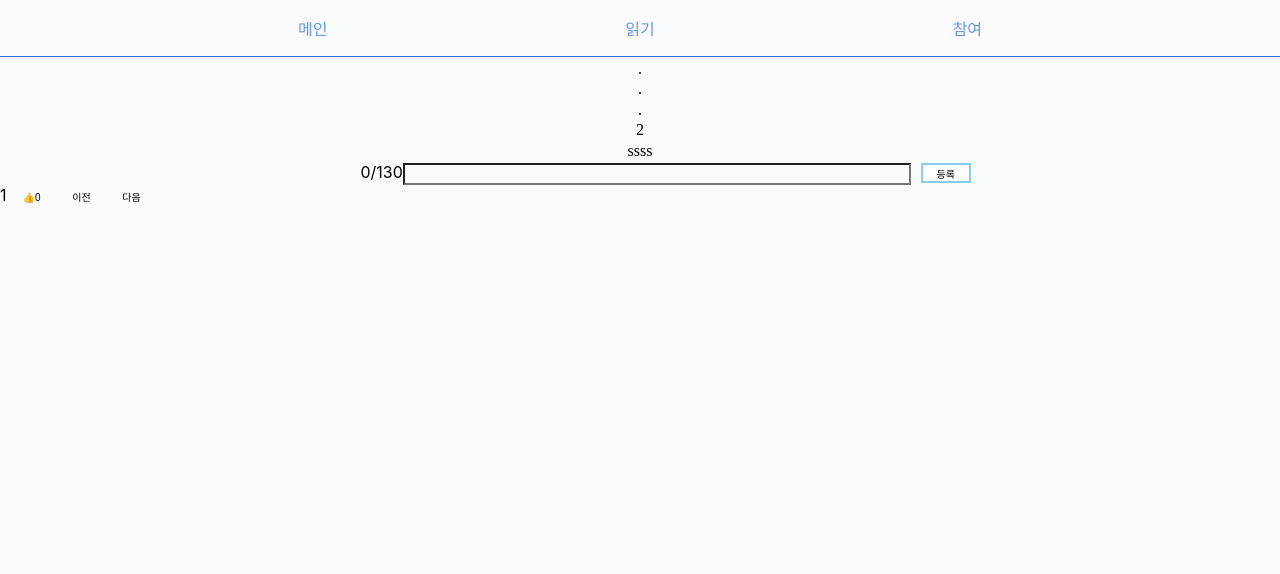
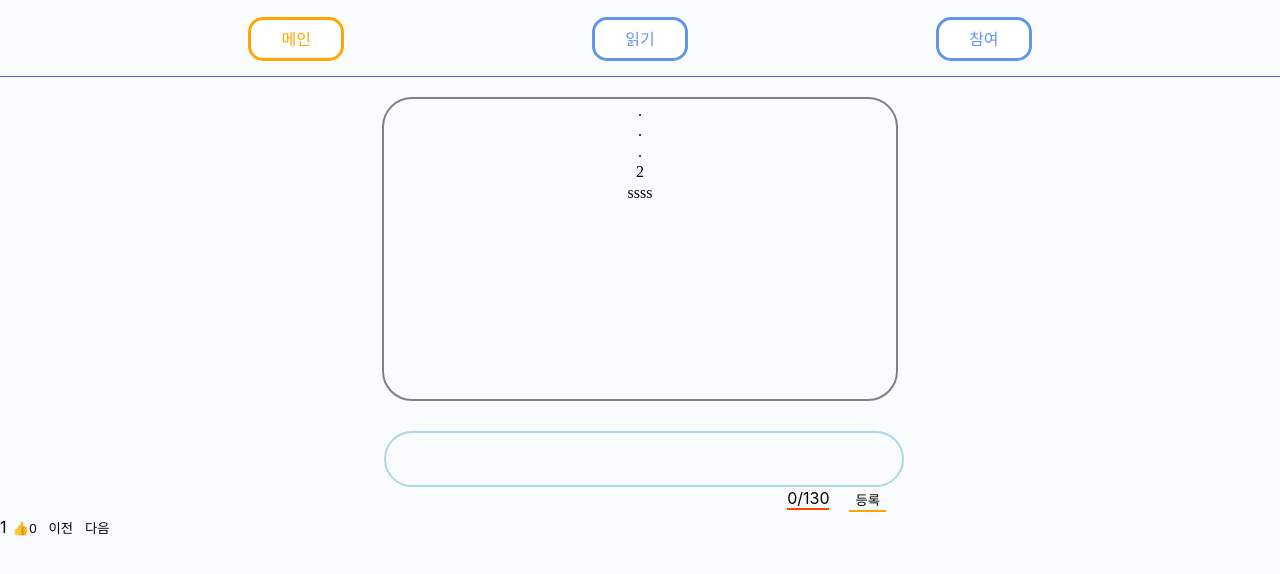
Before and after one commit to hagukin/BatonTouch, a React (Create React App) app in the folder 프론트엔드/프로토타입/my-app/: page /contribute in a window 1280 px wide. Shown: the top 574 px of the page. Built offline with nearby package versions, Linux system fonts and the light colour scheme.

Commit message:
css 추가

```diff
--- a/프론트엔드/프로토타입/my-app/src/App.css
+++ b/프론트엔드/프로토타입/my-app/src/App.css
@@ -15,10 +15,6 @@ body {
   margin: 0;
 }
 
-button {
-  width: 50px;
-  font-size: 10px;
-  height: 20px;
-  background-color: white;
-  border: solid 2px skyblue;
+input:focus{
+  outline: none;
 }
--- a/프론트엔드/프로토타입/my-app/src/new_components/Header/Nav.css
+++ b/프론트엔드/프로토타입/my-app/src/new_components/Header/Nav.css
@@ -1,17 +1,36 @@
-.Nav ul {
+.navWrapper {
+  overflow: auto;
+}
+
+.navigation {
   /* flex */
   display: flex;
   flex-flow: row nowrap;
   justify-content: space-evenly;
-
-  padding: 0;
+  flex-basis: content;
+  padding: 10px 0px;
 }
 
-.Nav li {
+.navigation li {
   list-style-type: none;
 }
 
-.Nav a {
+.menus {
   text-decoration: none;
+  padding: 9px 30px;
+  border: solid 3px cornflowerblue;
   color: cornflowerblue;
+  background-color: white;
+  border-radius: 15px;
 }
+
+
+
+.active {
+  text-decoration: none;
+  padding: 9px 30px;
+  border: solid 3px orange;
+  color: orange;
+  background-color: white;
+  border-radius: 15px;
+}
--- a/프론트엔드/프로토타입/my-app/src/new_components/Header/Nav.jsx
+++ b/프론트엔드/프로토타입/my-app/src/new_components/Header/Nav.jsx
@@ -8,16 +8,16 @@ class Nav extends Component {
   }
   render() {
     return (
-      <nav className="Nav">
-        <ul>
+      <nav className="navWrapper">
+        <ul className="navigation">
           <li>
-            <Link to="/main">메인</Link>
+            <Link to="/main" className="menus" className="active">메인</Link>
           </li>
           <li>
-            <Link to="/read">읽기</Link>
+            <Link to="/read" className="menus">읽기</Link>
           </li>
           <li>
-            <Link to="/contribute">참여</Link>
+            <Link to="/contribute" className="menus">참여</Link>
           </li>
         </ul>
       </nav>
--- a/프론트엔드/프로토타입/my-app/src/new_components/MainSection/InputSentenceBox/InputSentenceBox.css
+++ b/프론트엔드/프로토타입/my-app/src/new_components/MainSection/InputSentenceBox/InputSentenceBox.css
@@ -1,14 +1,35 @@
 .InputSentenceBox{
     text-align: center;
-    margin-left: 4%;
+    width: 40%;
+    margin: 30px auto;
 }
 
 .InputSentence{
+    display: block;
+    width: 100%;
+    height: 50px;
     background-color: transparent;
+    border: solid 2px lightblue;
+    border-radius: 30px;
     text-align: center;
-    margin-right: 10px;
-    width: 500px;
     font-family: 'Nanum Pen Script', cursive;
 }
 
+.wordLimit {
+    float: right;
+    margin-top: 0.5px;
+    margin-right: 20px;
+    border-bottom: 2px solid orangered;
+}
+
+.InputTool {
+    float: right;
+
+    background-color: transparent;
+    border: none;
+    border-bottom: 2px solid orange;
+    margin-top: 2px;
+    margin-right: 10px;
+}
+
 @import url('https://fonts.googleapis.com/css2?family=Nanum+Pen+Script&display=swap');
--- a/프론트엔드/프로토타입/my-app/src/new_components/MainSection/InputSentenceBox/InputSentenceBox.jsx
+++ b/프론트엔드/프로토타입/my-app/src/new_components/MainSection/InputSentenceBox/InputSentenceBox.jsx
@@ -13,9 +13,9 @@ class InputSentenceBox extends React.Component {
   render() {
     return (
       <div className="InputSentenceBox">
-        <span>{this.state.text.length}/130</span>
         <InputSentence text={this.state.text} onChangeSentence={this.handleChangeSentence} />
         <InputTool onClickButton={this.handleOnClickButton} />
+        <span className="wordLimit">{this.state.text.length}/130</span>
       </div>
     );
   }
--- a/프론트엔드/프로토타입/my-app/src/new_components/MainSection/InputSentenceBox/InputTool.jsx
+++ b/프론트엔드/프로토타입/my-app/src/new_components/MainSection/InputSentenceBox/InputTool.jsx
@@ -6,7 +6,7 @@ class InputTool extends React.Component {
   }
 
   render() {
-    return <button onClick={this.handleOnClick}>등록</button>;
+    return <button className="InputTool" onClick={this.handleOnClick}>등록</button>;
   }
 
   handleOnClick = () => {
--- a/프론트엔드/프로토타입/my-app/src/new_components/MainSection/Novel.css
+++ b/프론트엔드/프로토타입/my-app/src/new_components/MainSection/Novel.css
@@ -1,3 +1,4 @@
 .Novel {
+  margin-top: 20px;
   overflow-y: auto;
 }
--- a/프론트엔드/프로토타입/my-app/src/new_components/MainSection/ReadSentenceArea/ReadSentenceArea.css
+++ b/프론트엔드/프로토타입/my-app/src/new_components/MainSection/ReadSentenceArea/ReadSentenceArea.css
@@ -1,5 +1,12 @@
 .ReadSentenceArea {
   text-align: center;
+  width: 40%;
+  border: 2px solid gray;
+  margin: 0 auto;
+  border-radius: 30px;
+  height: 300px;
 }
 
+
+
 @import url("https://fonts.googleapis.com/css2?family=Nanum+Pen+Script&display=swap");
--- a/프론트엔드/프로토타입/my-app/src/new_components/MainSection/ReadSentenceArea/Sentence.css
+++ b/프론트엔드/프로토타입/my-app/src/new_components/MainSection/ReadSentenceArea/Sentence.css
@@ -1,8 +1,5 @@
 .Sentence {
-  margin-left: 25%;
-  margin-right: 25%;
-  width: 50%;
-  margin-top: 2.5px;
-  margin-bottom: 2.5px;
+  width: 80%;
+  margin: 2.5px auto;
   font-family: "Nanum Pen Script", cursive;
 }
```
Also changed, not shown: 1 other file (tests, documents, lock files or other folders).
